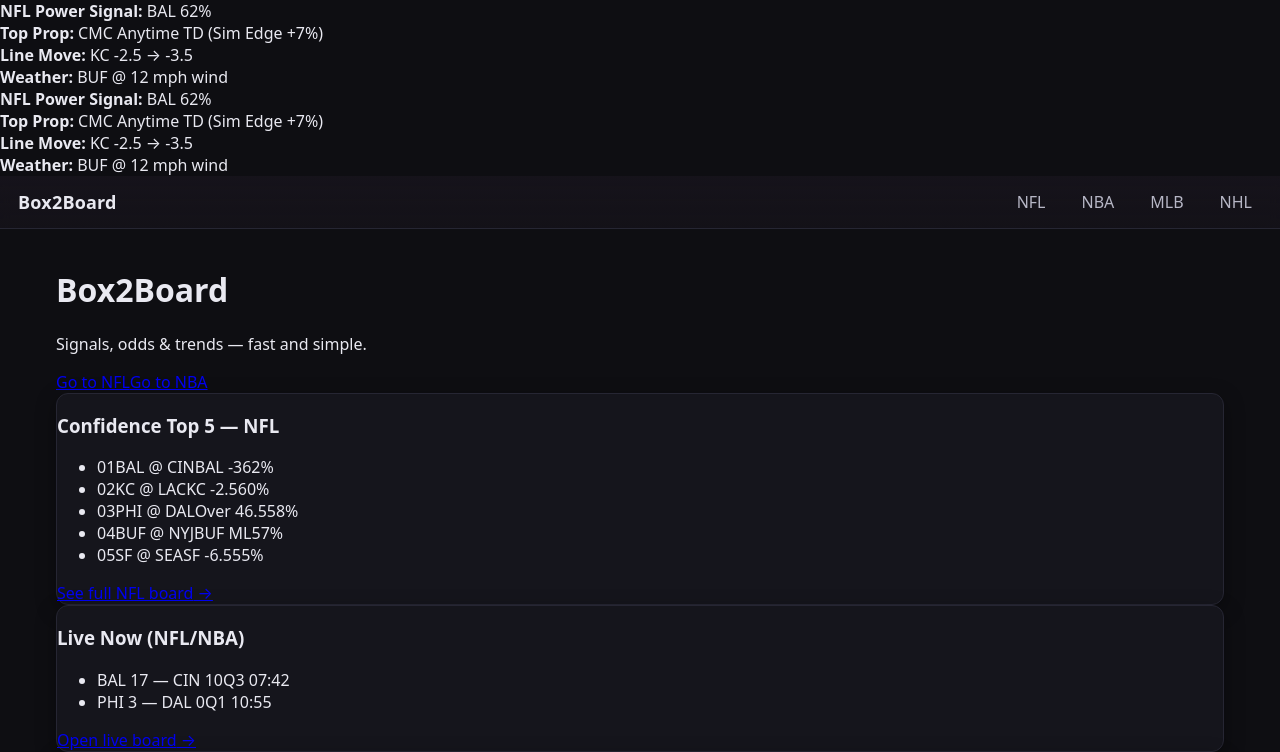
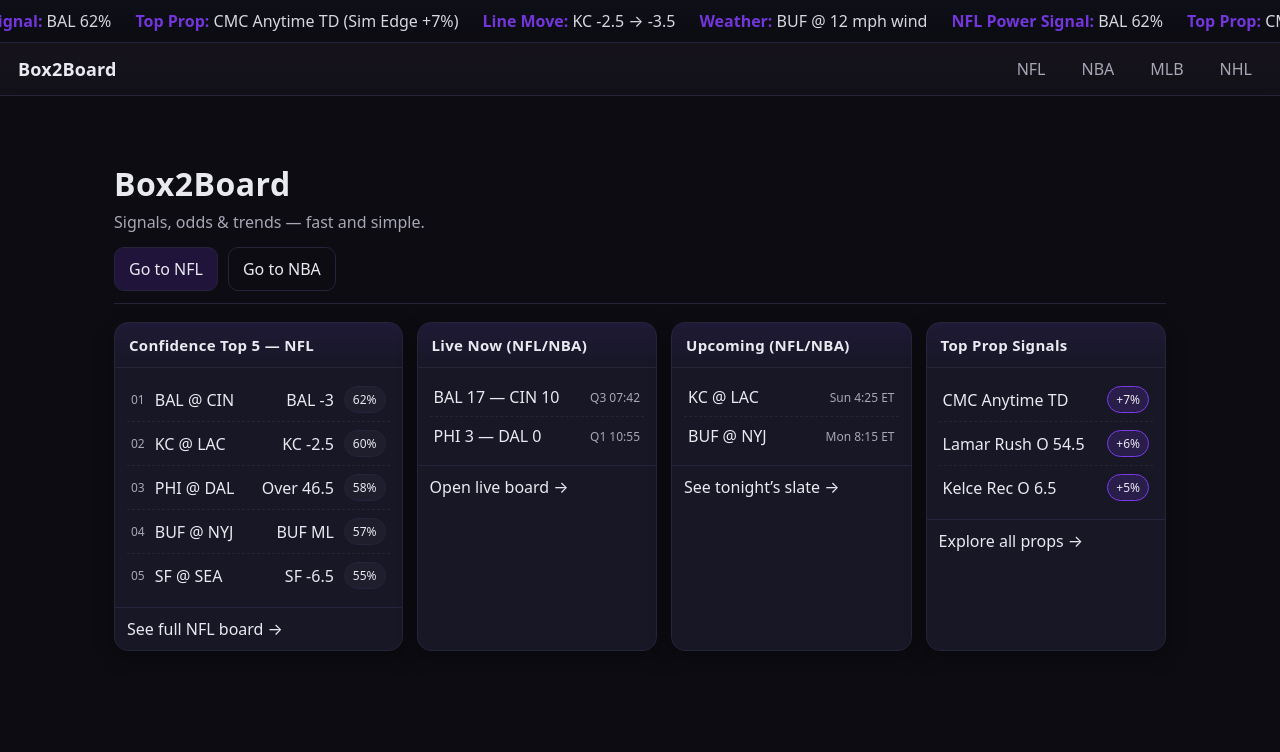
Before and after one commit to box2board/Supabase-model, a Next.js app: page / in a window 1280 px wide. Shown: the top 752 px of the page. Built offline with nearby package versions, Linux system fonts and the light colour scheme.

Commit message:
Update globals.css

```diff
--- a/app/globals.css
+++ b/app/globals.css
@@ -153,3 +153,149 @@
   border-radius: var(--radius);
   box-shadow: var(--shadow);
 }
+/* ----- Minimal layout helpers ----- */
+:root {
+  --bg: #0c0c12;
+  --bg2: #12121b;
+  --card: #171726;
+  --text: #e9e9f0;
+  --muted: #a7a7b5;
+  --border: #24243a;
+  --purple: #7c3aed; /* “electric purple” */
+  --purple-ink: rgba(124, 58, 237, 0.18);
+}
+
+html, body {
+  background: linear-gradient(180deg, var(--bg) 0%, var(--bg2) 100%);
+  color: var(--text);
+  margin: 0;
+  font-family: ui-sans-serif, system-ui, -apple-system, Segoe UI, Roboto, Arial, "Apple Color Emoji","Segoe UI Emoji";
+}
+
+.container {
+  max-width: 1100px;
+  margin: 0 auto;
+  padding: 24px;
+}
+
+.hero {
+  padding: 24px 0 12px;
+  border-bottom: 1px solid var(--border);
+  margin-bottom: 16px;
+}
+.hero h1 {
+  margin: 0 0 6px 0;
+  letter-spacing: 0.5px;
+}
+.hero p {
+  margin: 0 0 14px 0;
+  color: var(--muted);
+}
+.cta-row { display: flex; gap: 10px; }
+.btn {
+  display: inline-block;
+  padding: 10px 14px;
+  border: 1px solid var(--border);
+  background: var(--purple-ink);
+  color: var(--text);
+  border-radius: 10px;
+  text-decoration: none;
+}
+.btn:hover { border-color: var(--purple); }
+.btn-secondary { background: transparent; }
+
+/* ----- Home grid & cards ----- */
+.home-grid {
+  display: grid;
+  grid-template-columns: 1.2fr 1fr 1fr 1fr;
+  gap: 14px;
+  margin-top: 18px;
+}
+@media (max-width: 1024px) {
+  .home-grid { grid-template-columns: 1fr 1fr; }
+}
+@media (max-width: 640px) {
+  .home-grid { grid-template-columns: 1fr; }
+}
+
+.card {
+  background: var(--card);
+  border: 1px solid var(--border);
+  border-radius: 14px;
+  overflow: hidden;
+  display: flex;
+  flex-direction: column;
+}
+.card-h {
+  padding: 12px 14px;
+  border-bottom: 1px solid var(--border);
+  background: linear-gradient(180deg, rgba(124,58,237,0.08) 0%, transparent 100%);
+}
+.card-h h3 {
+  margin: 0;
+  font-size: 15px;
+  letter-spacing: 0.3px;
+}
+.card-b { padding: 10px 12px; }
+.card-f {
+  padding: 10px 12px;
+  border-top: 1px solid var(--border);
+}
+.card-f a {
+  color: var(--text);
+  text-decoration: none;
+}
+.card-f a:hover { color: var(--purple); }
+
+/* ----- Lists & rows ----- */
+.list { list-style: none; padding: 0; margin: 0; }
+.row {
+  display: flex; align-items: center; gap: 10px;
+  padding: 8px 4px;
+  border-bottom: 1px dashed var(--border);
+}
+.row:last-child { border-bottom: none; }
+
+.muted { color: var(--muted); font-size: 12px; }
+.game { flex: 1; }
+.pick { color: var(--text); }
+.pill {
+  padding: 4px 8px;
+  border-radius: 999px;
+  border: 1px solid var(--border);
+  background: rgba(255,255,255,0.03);
+  font-size: 12px;
+}
+.pill-edge {
+  border-color: var(--purple);
+  background: var(--purple-ink);
+}
+
+/* ----- Ticker ----- */
+.ticker-wrap {
+  position: sticky; /* stays visible when scrolling */
+  top: 0;
+  z-index: 50;
+  background: linear-gradient(180deg, #0f0f18 0%, #0b0b11 100%);
+  border-bottom: 1px solid var(--border);
+  overflow: hidden;
+}
+.ticker {
+  display: flex;
+  gap: 24px;
+  white-space: nowrap;
+  animation-name: marquee;
+  animation-timing-function: linear;
+  animation-iteration-count: infinite;
+}
+.tick {
+  padding: 10px 0;
+  color: var(--text);
+  opacity: 0.92;
+}
+.tick strong { color: var(--purple); }
+
+@keyframes marquee {
+  0% { transform: translateX(0);}
+  100% { transform: translateX(-50%);}
+}
```
